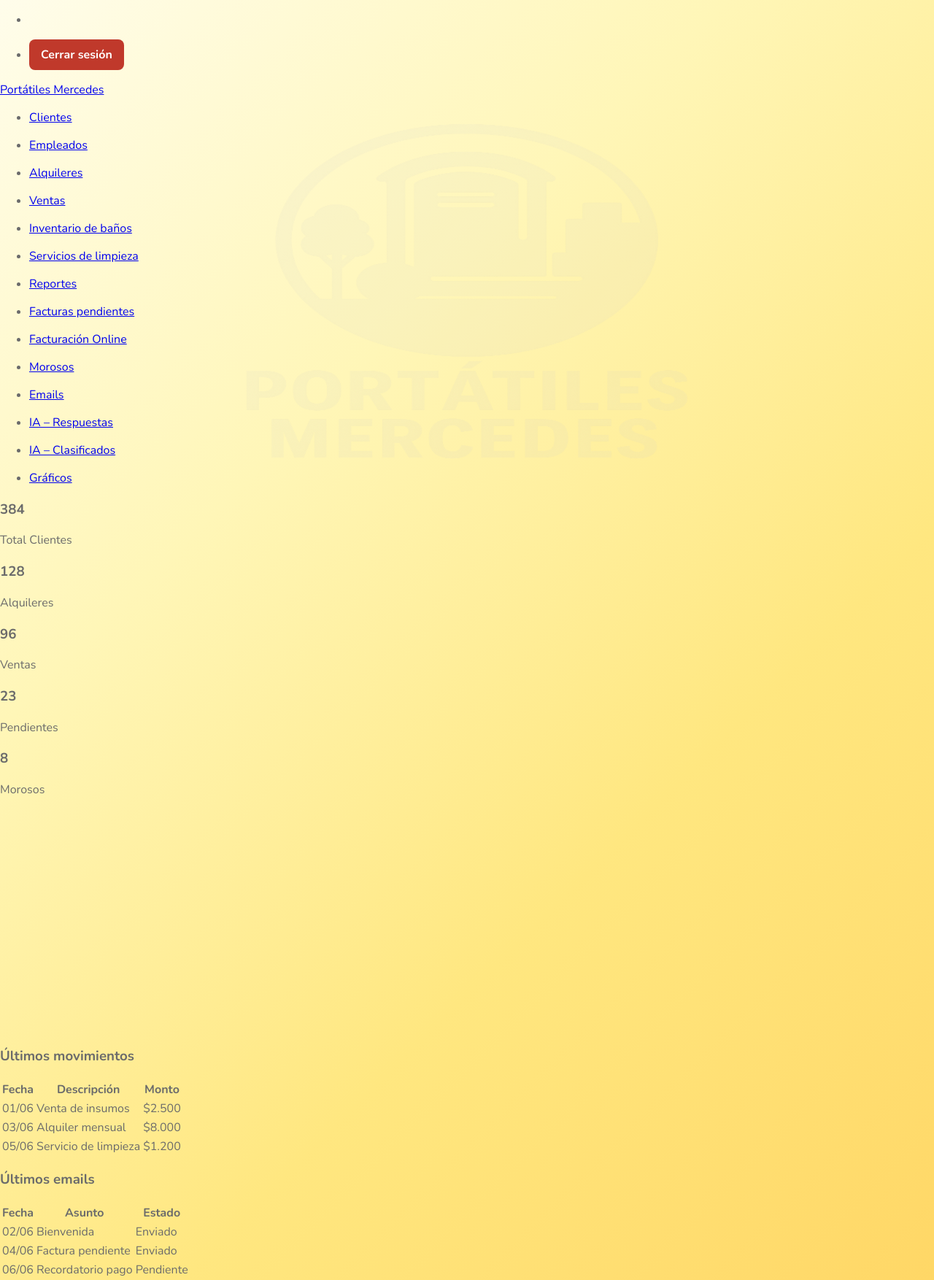
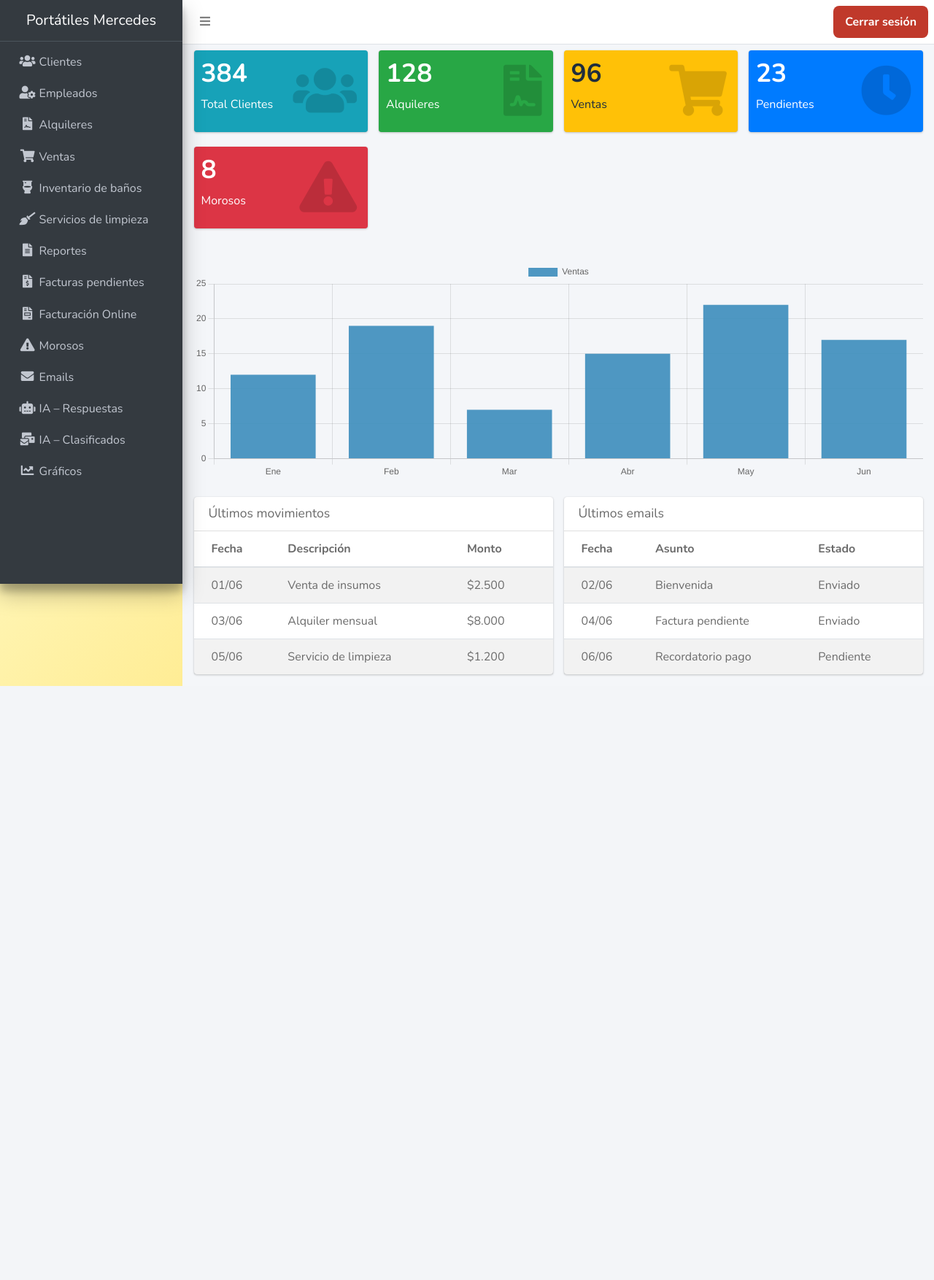
Before and after one commit to medsysbot/portatiles-mercedes-app, a FastAPI app: page /admin/panel in a window 1280 px wide. Shown: the whole page at 73% size. After the commit the page ends 940 px from the top, so only its background shows below. Run offline with FastAPI, Linux system fonts and the light colour scheme; parts of the project's set-up code (start-up, migrations or seed data) failed here and were passed over; some libraries are stand-ins or nearby versions.

Commit message:
Update base_adminlte.html

```diff
--- a/templates/base_adminlte.html
+++ b/templates/base_adminlte.html
@@ -3,15 +3,19 @@
 <head>
   <meta charset="UTF-8">
   <title>{% block title %}Portátiles Mercedes{% endblock %}</title>
-  <meta name="viewport" content="width=device-width, initial-scale=1.0">
-  <link rel="stylesheet" href="https://cdn.datatables.net/1.13.7/css/jquery.dataTables.min.css">
+  <meta name="viewport" content="width=device-width, initial-scale=1">
+  <link rel="stylesheet" href="https://cdn.jsdelivr.net/npm/@fortawesome/fontawesome-free@5.15.4/css/all.min.css">
+  <link rel="stylesheet" href="https://cdn.jsdelivr.net/npm/admin-lte@3.2/dist/css/adminlte.min.css">
   {% block head_extra %}
-    <link rel="stylesheet" href="/static/css/style.css">
-    {{ super() }}
+  <link rel="stylesheet" href="/static/css/style.css">
+  {{ super() }}
   {% endblock %}
 </head>
 <body class="{% block body_class %}hold-transition sidebar-mini{% endblock %}">
   {% block body %}{% endblock %}
-  <script src="https://cdn.jsdelivr.net/npm/jquery/dist/jquery.min.js"></script>
+  <script src="https://cdn.jsdelivr.net/npm/jquery@3.6.4/dist/jquery.min.js"></script>
+  <script src="https://cdn.jsdelivr.net/npm/bootstrap@4.6.2/dist/js/bootstrap.bundle.min.js"></script>
+  <script src="https://cdn.jsdelivr.net/npm/admin-lte@3.2/dist/js/adminlte.min.js"></script>
+  {% block scripts %}{% endblock %}
 </body>
 </html>
```
